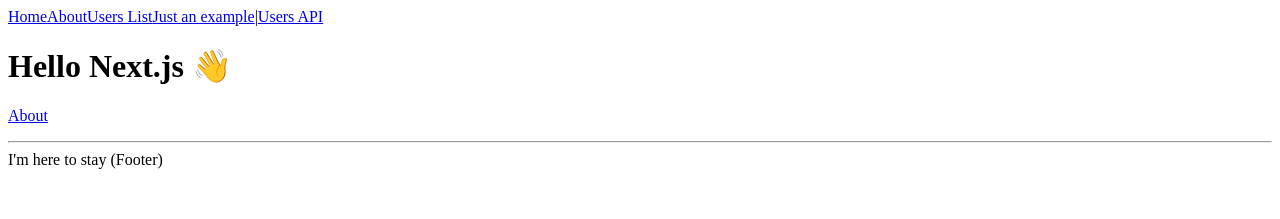
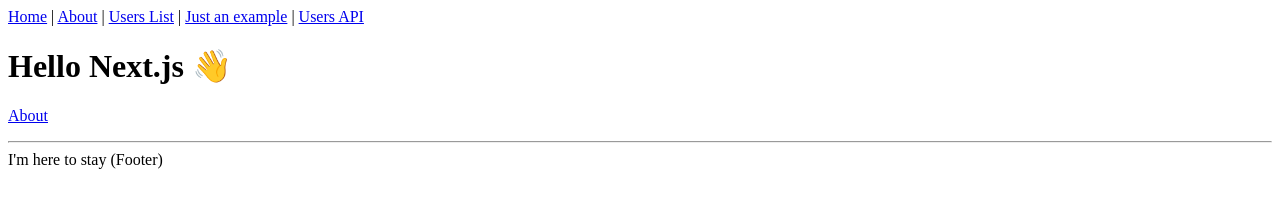
Before and after one commit to gabrielecanepa/learn, a Next.js app: page / in a window 1280 px wide. Shown: the top 219 px of the page. Built offline with nearby package versions, Linux system fonts and the light colour scheme.

Commit message:
Add ESLint plugin next

```diff
--- a/package.json
+++ b/package.json
@@ -1,5 +1,6 @@
 {
   "name": "learn",
+  "version": "0.0.0",
   "private": true,
   "scripts": {
     "dev": "next",
@@ -16,12 +17,13 @@
   "devDependencies": {
     "@babel/core": "^7.16.0",
     "@babel/eslint-parser": "^7.16.3",
+    "@next/eslint-plugin-next": "^12.0.3",
     "@types/node": "^16.11.6",
     "@types/react": "^17.0.34",
     "@types/react-dom": "^17.0.11",
     "@typescript-eslint/eslint-plugin": "^5.3.1",
     "@typescript-eslint/parser": "^5.3.1",
-    "eslint": "^8.2.0",
+    "eslint": "<8.0.0",
     "eslint-config-prettier": "^8.3.0",
     "eslint-import-resolver-typescript": "^2.5.0",
     "eslint-plugin-import": "^2.25.2",
--- a/src/components/Layout.tsx
+++ b/src/components/Layout.tsx
@@ -8,7 +8,7 @@
 }
 
 const Layout = ({ children, title }: Props): ReactElement => (
-  <div>
+  <>
     <Head>
       <title>{title}</title>
       <meta charSet="utf-8" />
@@ -17,11 +17,14 @@
     <header>
       <nav>
         <Link href="/">{'Home'}</Link>
+        {' | '}
         <Link href="/about">{'About'}</Link>
+        {' | '}
         <Link href="/users">{'Users List'}</Link>
+        {' | '}
         <Link href="/example">{'Just an example'}</Link>
-        {'|'}
-        <a href="/api/users">{'Users API'}</a>
+        {' | '}
+        <Link href="/api/users">{'Users API'}</Link>
       </nav>
     </header>
     {children}
@@ -29,7 +32,7 @@
       <hr />
       <span>{"I'm here to stay (Footer)"}</span>
     </footer>
-  </div>
+  </>
 )
 
 export default Layout
```
Also changed, not shown: .eslintrc.js, 1 other file (tests, documents, lock files or other folders).
